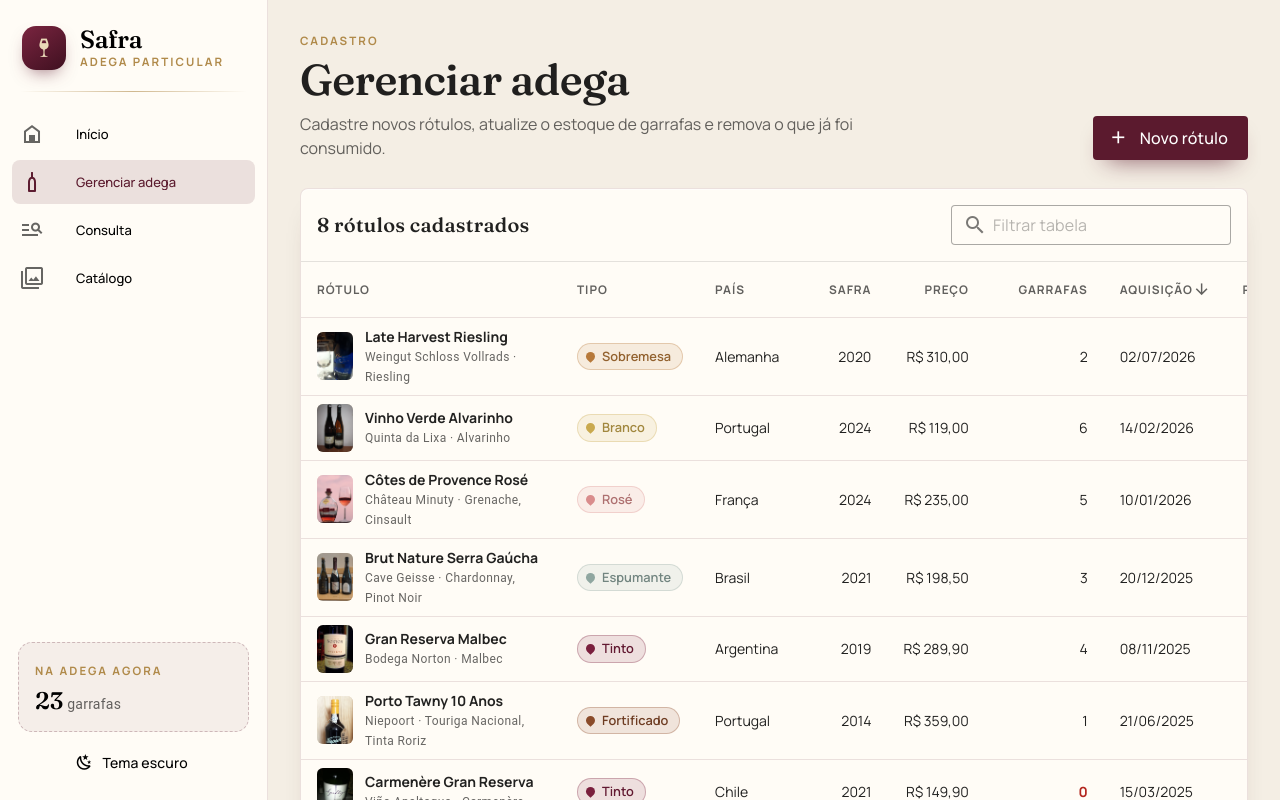
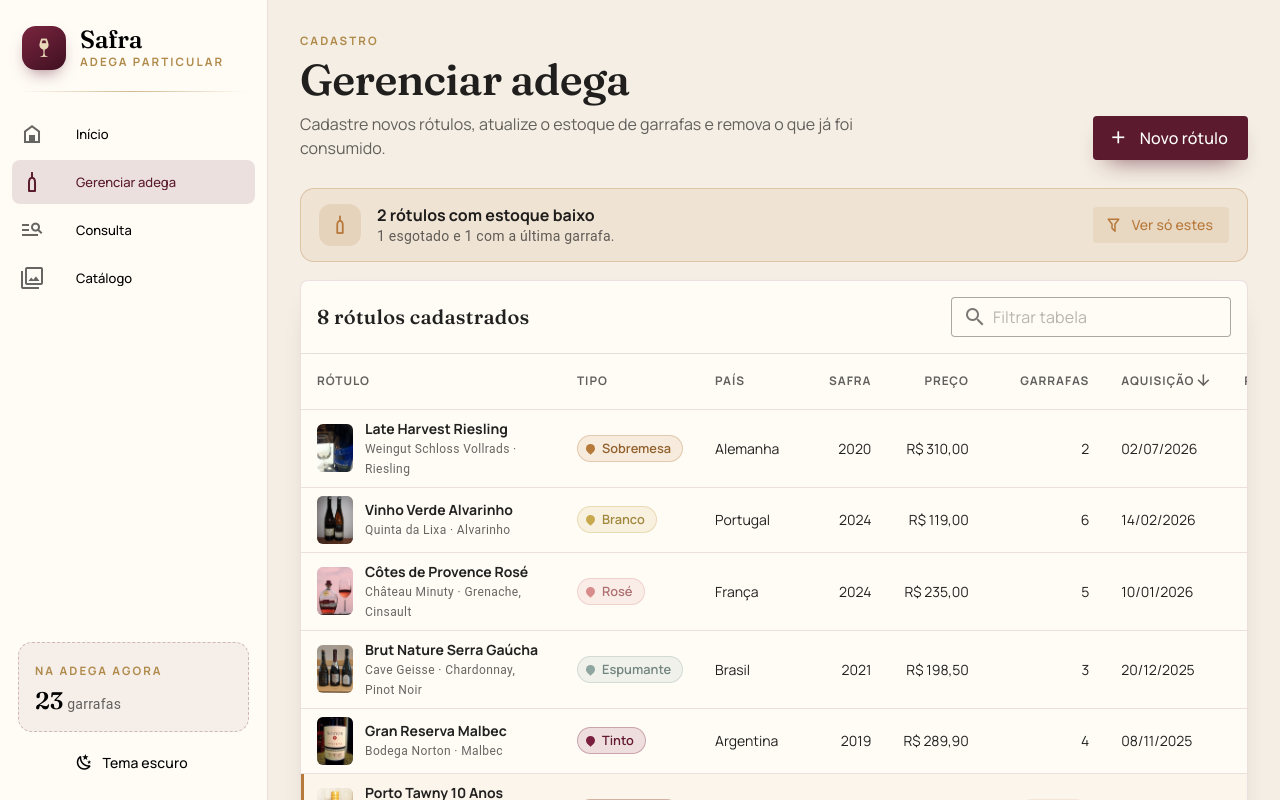
Before and after one commit to Maycon-Nacional/safra-adega, a Vue app: page /adega in a window 1280 px wide. Shown: the top 800 px of the page. Built offline with nearby package versions, Linux system fonts and the light colour scheme.

Commit message:
Adiciona alerta de estoque baixo na página da adega

```diff
--- a/src/views/AdegaView.vue
+++ b/src/views/AdegaView.vue
@@ -1,5 +1,5 @@
 <script setup lang="ts">
-import { ref } from 'vue'
+import { computed, ref } from 'vue'
 import { vinhos, criarVinho, atualizarVinho, removerVinho } from '@/services/storage'
 import { avisar } from '@/services/aviso'
 import { formatarData, formatarMoeda } from '@/utils/formato'
@@ -11,6 +11,14 @@ import SeloTipo from '@/components/SeloTipo.vue'
 import FotoVinho from '@/components/FotoVinho.vue'
 
 const busca = ref('')
+const soEstoqueBaixo = ref(false)
+
+// 0 garrafas = esgotado; 1 garrafa = última unidade
+const estoqueBaixo = computed(() => vinhos.value.filter((v) => v.garrafas <= 1))
+const esgotados = computed(() => estoqueBaixo.value.filter((v) => v.garrafas === 0).length)
+const itensTabela = computed(() => (soEstoqueBaixo.value ? estoqueBaixo.value : vinhos.value))
+
+const propsLinha = ({ item }: { item: Vinho }) => (item.garrafas <= 1 ? { class: 'linha-estoque-baixo' } : {})
 const formularioAberto = ref(false)
 const emEdicao = ref<Vinho | null>(null)
 const confirmacaoAberta = ref(false)
@@ -88,7 +96,30 @@ function confirmarExclusao() {
       </template>
     </CabecalhoPagina>
 
-    <v-card class="cartao-papel surgir" style="--i: 2" flat>
+    <v-expand-transition>
+      <div v-if="estoqueBaixo.length" class="alerta-estoque surgir" style="--i: 2" role="status">
+        <div class="alerta-icone"><v-icon size="22">mdi-bottle-wine-outline</v-icon></div>
+        <div class="flex-grow-1">
+          <div class="font-weight-bold">
+            {{ estoqueBaixo.length }} {{ estoqueBaixo.length === 1 ? 'rótulo com estoque baixo' : 'rótulos com estoque baixo' }}
+          </div>
+          <div class="text-body-2 text-medium-emphasis">
+            <template v-if="esgotados">{{ esgotados }} {{ esgotados === 1 ? 'esgotado' : 'esgotados' }} e </template>
+            {{ estoqueBaixo.length - esgotados }} com a última garrafa.
+          </div>
+        </div>
+        <v-btn
+          :variant="soEstoqueBaixo ? 'flat' : 'tonal'"
+          color="warning"
+          :prepend-icon="soEstoqueBaixo ? 'mdi-filter-remove-outline' : 'mdi-filter-outline'"
+          @click="soEstoqueBaixo = !soEstoqueBaixo"
+        >
+          {{ soEstoqueBaixo ? 'Mostrar todos' : 'Ver só estes' }}
+        </v-btn>
+      </div>
+    </v-expand-transition>
+
+    <v-card class="cartao-papel surgir" style="--i: 3" flat>
       <div class="d-flex align-center flex-wrap ga-4 pa-4">
         <div class="titulo-serifa text-h6">
           {{ vinhos.length }} {{ vinhos.length === 1 ? 'rótulo cadastrado' : 'rótulos cadastrados' }}
@@ -108,7 +139,8 @@ function confirmarExclusao() {
 
       <v-data-table
         :headers="cabecalhos"
-        :items="vinhos"
+        :items="itensTabela"
+        :row-props="propsLinha"
         :search="busca ?? ''"
         item-value="id"
         class="tabela-adega"
@@ -133,7 +165,13 @@ function confirmarExclusao() {
         </template>
         <template #item.preco="{ item }">{{ formatarMoeda(item.preco) }}</template>
         <template #item.garrafas="{ item }">
-          <span :class="{ 'text-error font-weight-bold': item.garrafas === 0 }">{{ item.garrafas }}</span>
+          <v-chip v-if="item.garrafas === 0" size="small" color="error" variant="tonal" prepend-icon="mdi-alert-circle-outline">
+            Esgotado
+          </v-chip>
+          <v-chip v-else-if="item.garrafas === 1" size="small" color="warning" variant="tonal" prepend-icon="mdi-bottle-wine-outline">
+            Última
+          </v-chip>
+          <span v-else>{{ item.garrafas }}</span>
         </template>
         <template #item.dataAquisicao="{ item }">{{ formatarData(item.dataAquisicao) }}</template>
         <template #item.prontoParaBeber="{ item }">
@@ -187,6 +225,38 @@ function confirmarExclusao() {
 </template>
 
 <style scoped>
+.alerta-estoque {
+  display: flex;
+  align-items: center;
+  gap: 16px;
+  flex-wrap: wrap;
+  padding: 14px 18px;
+  margin-bottom: 18px;
+  border-radius: 14px;
+  background: rgba(var(--v-theme-warning), 0.09);
+  border: 1px solid rgba(var(--v-theme-warning), 0.3);
+}
+.alerta-icone {
+  width: 42px;
+  height: 42px;
+  border-radius: 12px;
+  display: grid;
+  place-items: center;
+  color: rgb(var(--v-theme-warning));
+  background: rgba(var(--v-theme-warning), 0.15);
+  animation: pulsar 2.4s ease-in-out infinite;
+}
+@keyframes pulsar {
+  50% {
+    box-shadow: 0 0 0 6px rgba(var(--v-theme-warning), 0.08);
+  }
+}
+.tabela-adega :deep(.linha-estoque-baixo) {
+  background: rgba(var(--v-theme-warning), 0.05);
+}
+.tabela-adega :deep(.linha-estoque-baixo td:first-child) {
+  box-shadow: inset 3px 0 0 rgb(var(--v-theme-warning));
+}
 .miniatura {
   width: 36px;
   flex-shrink: 0;
```
